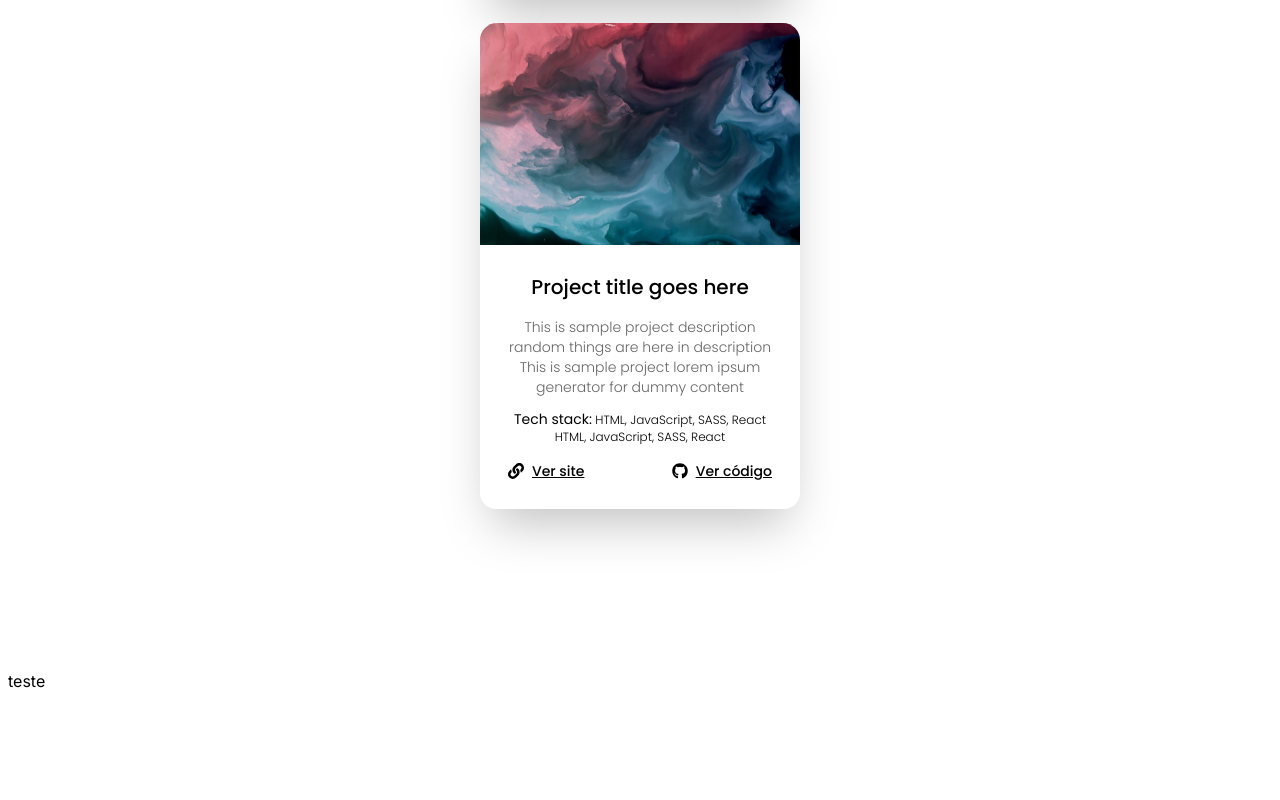
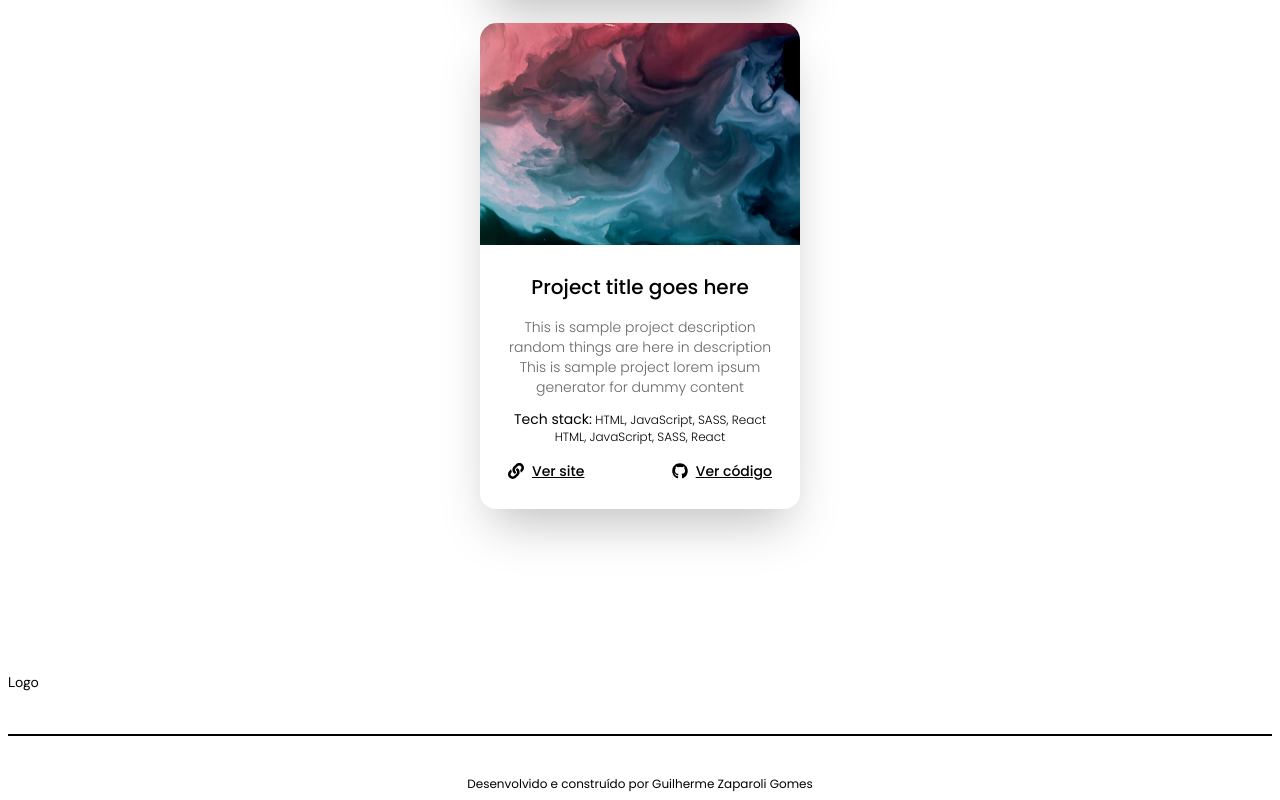
Before and after one commit to guilhermezaparoli/portfolio-nextjs, a Next.js app: page / in a window 1280 px wide. Shown: the part 2130-2930 px from the top of the page. Before the commit the page ends 2831 px from the top, so only its background shows below. Built offline with nearby package versions, Linux system fonts and the light colour scheme.

Commit message:
Creating footer

```diff
--- a/src/components/Footer/index.tsx
+++ b/src/components/Footer/index.tsx
@@ -1,3 +1,26 @@
+import { FaGithub, FaInstagram, FaLinkedin, FaWhatsapp } from 'react-icons/fa'
+import { HiOutlineMail } from 'react-icons/hi'
+
 export function Footer() {
-  return <h1>teste</h1>
+  return (
+    <div className="flex flex-col items-center justify-between font-DM_Sans text-sm">
+      <div className="flex w-full items-center justify-between">
+        <div>Logo</div>
+
+        <div className="flex items-center gap-5">
+          <HiOutlineMail className="cursor-pointer text-white" fontSize={25} />
+          <FaWhatsapp className="cursor-pointer text-white" fontSize={25} />
+          <FaGithub className="cursor-pointer text-white" fontSize={25} />
+          <FaInstagram className="cursor-pointer text-white" fontSize={25} />
+          <FaLinkedin className="cursor-pointer text-white" fontSize={25} />
+        </div>
+      </div>
+
+      <div className="m-10 h-[2px] w-full bg-black stroke-none"></div>
+
+      <div className="font-poppins text-xs">
+        <p>Desenvolvido e construído por Guilherme Zaparoli Gomes</p>
+      </div>
+    </div>
+  )
 }
--- a/src/components/Header/index.tsx
+++ b/src/components/Header/index.tsx
@@ -8,14 +8,14 @@ export function Header() {
         <NavBar />
       </div>
       <div className="z-2 relative mt-24">
-        <h1 className="font-poppins text-title text-xl font-bold">Olá,</h1>
-        <h1 className="font-poppins text-title text-xl font-bold">
+        <h1 className="font-poppins text-xl font-bold text-title">Olá,</h1>
+        <h1 className="font-poppins text-xl font-bold text-title">
           Meu nome é{' '}
         </h1>
-        <h1 className="font-poppins text-title text-xl font-bold">
+        <h1 className="font-poppins text-xl font-bold text-title">
           Guilherme Zaparoli
         </h1>
-        <h1 className="font-poppins text-title text-xl font-bold">
+        <h1 className="font-poppins text-xl font-bold text-title">
           Eu construo coisas para web
         </h1>
       </div>
--- a/src/components/NavBar/index.tsx
+++ b/src/components/NavBar/index.tsx
@@ -4,19 +4,19 @@ import React from 'react'
 const NavBar = () => {
   return (
     <div className="flex items-center gap-4">
-      <button className="font-DM_Sans text-center text-base font-medium text-white">
+      <button className="text-center font-DM_Sans text-base font-medium text-white">
         Início
       </button>
-      <button className="font-DM_Sans text-center text-base font-medium text-white">
+      <button className="text-center font-DM_Sans text-base font-medium text-white">
         Sobre
       </button>
-      <button className="font-DM_Sans text-center text-base font-medium text-white">
+      <button className="text-center font-DM_Sans text-base font-medium text-white">
         Habilidades
       </button>
-      <button className="font-DM_Sans text-center text-base font-medium text-white">
+      <button className="text-center font-DM_Sans text-base font-medium text-white">
         Projetos
       </button>
-      <button className="font-DM_Sans text-center text-base font-medium text-white">
+      <button className="text-center font-DM_Sans text-base font-medium text-white">
         Contato
       </button>
 
--- a/src/components/ProjectCard/index.tsx
+++ b/src/components/ProjectCard/index.tsx
@@ -12,7 +12,7 @@ export function ProjectCard() {
 
       <div className="p-7 text-center font-medium text-black">
         <h1 className="font-poppins text-xl">Project title goes here</h1>
-        <p className="text-descriptionProject mt-4 font-poppins text-sm font-light">
+        <p className="mt-4 font-poppins text-sm font-light text-descriptionProject">
           This is sample project description random things are here in
           description This is sample project lorem ipsum generator for dummy
           content
```
